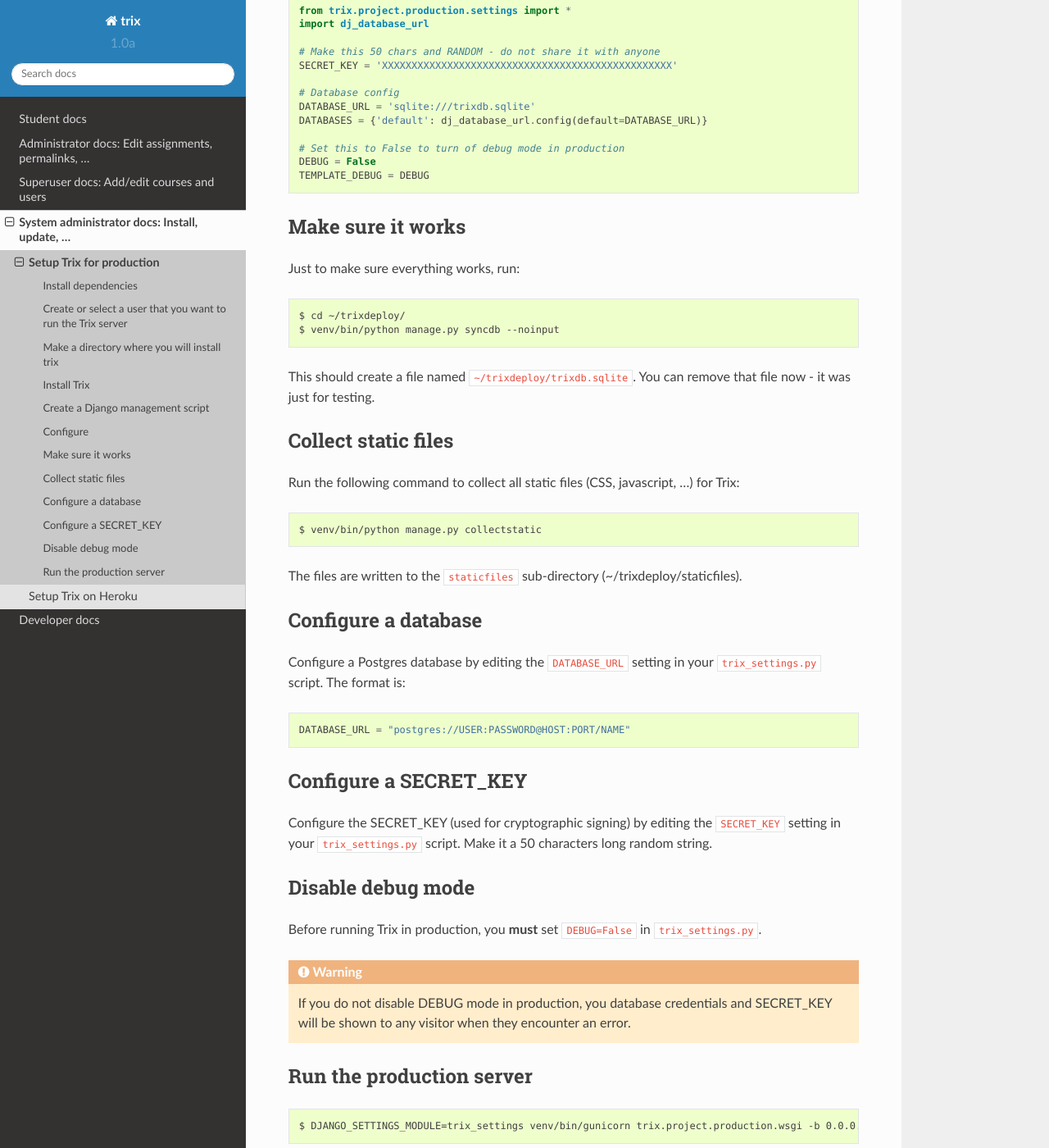
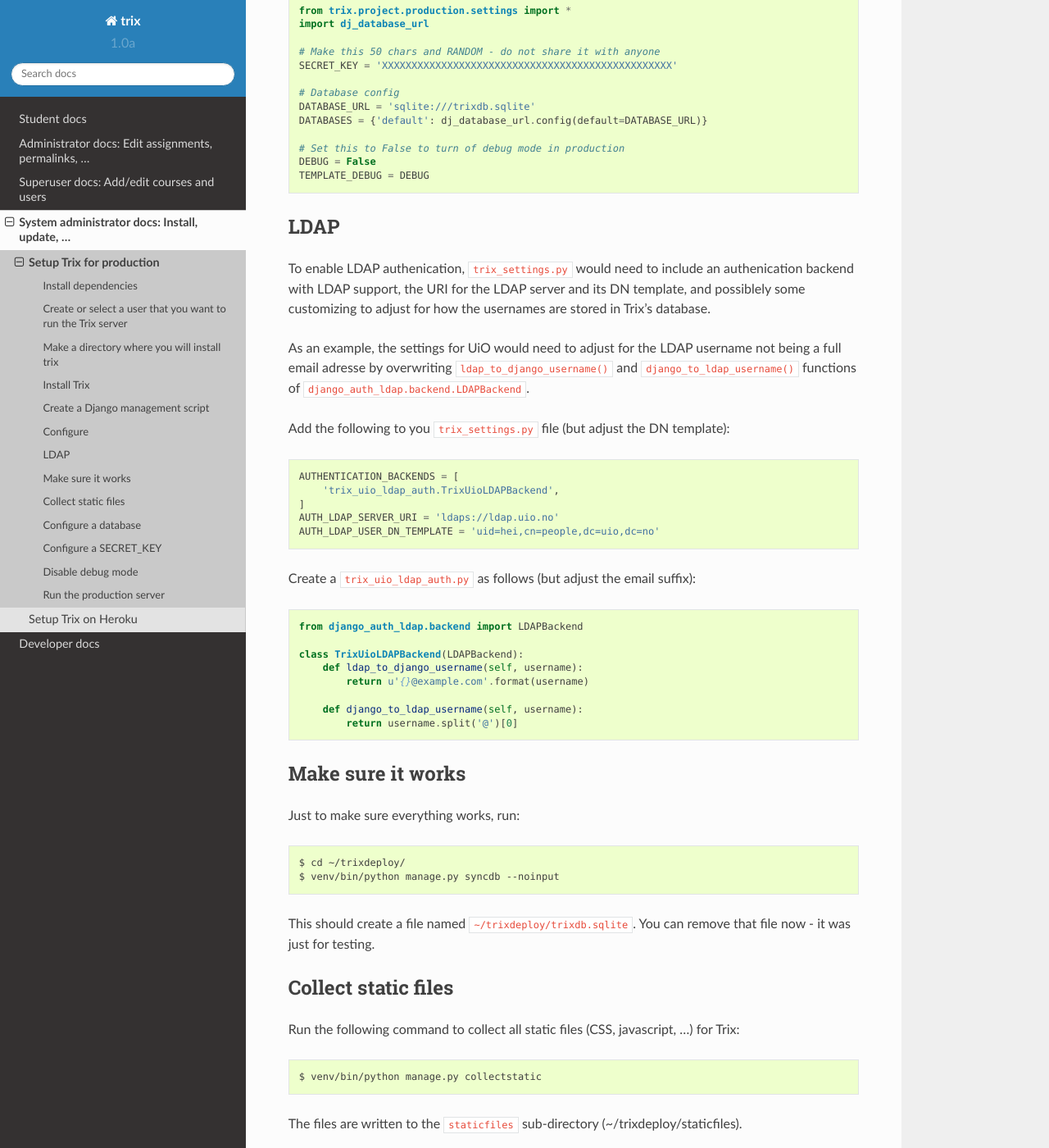
Before and after one commit to devilry/trix2, a Sphinx documentation site: the page built from docs/sysadmin/deploy.rst, in a window 1280 px wide and 1400 px high, scrolled down 1276 px. Shown: the whole window at 82% size. Built offline with Sphinx 7.4.7 and the Read the Docs theme 2.0.0, drawn with Linux system fonts in a browser that asks for light colours.

Commit message:
Update deploy.rst
Added LDAP settings for UiO (solves issue #10)

```diff
--- a/docs/sysadmin/deploy.rst
+++ b/docs/sysadmin/deploy.rst
@@ -75,6 +75,35 @@
     DEBUG = False
     TEMPLATE_DEBUG = DEBUG
 
+****
+LDAP
+****
+To enable LDAP authenication, ``trix_settings.py`` would need to include an authenication backend
+with LDAP support, the URI for the LDAP server and its DN template, and possiblely some customizing
+to adjust for how the usernames are stored in Trix's database.
+
+As an example, the settings for UiO would need to adjust for the LDAP username not being a full
+email adresse by overwriting ``ldap_to_django_username()`` and ``django_to_ldap_username()``
+functions of ``django_auth_ldap.backend.LDAPBackend``.
+
+Add the following to you ``trix_settings.py`` file (but adjust the DN template)::
+
+    AUTHENTICATION_BACKENDS = [
+        'trix_uio_ldap_auth.TrixUioLDAPBackend',
+    ]
+    AUTH_LDAP_SERVER_URI = 'ldaps://ldap.uio.no'
+    AUTH_LDAP_USER_DN_TEMPLATE = 'uid=hei,cn=people,dc=uio,dc=no'
+
+Create a ``trix_uio_ldap_auth.py`` as follows (but adjust the email suffix)::
+
+    from django_auth_ldap.backend import LDAPBackend
+
+    class TrixUioLDAPBackend(LDAPBackend):
+        def ldap_to_django_username(self, username):
+            return u'{}@example.com'.format(username)
+
+        def django_to_ldap_username(self, username):
+            return username.split('@')[0]
 
 ******************
 Make sure it works
```
